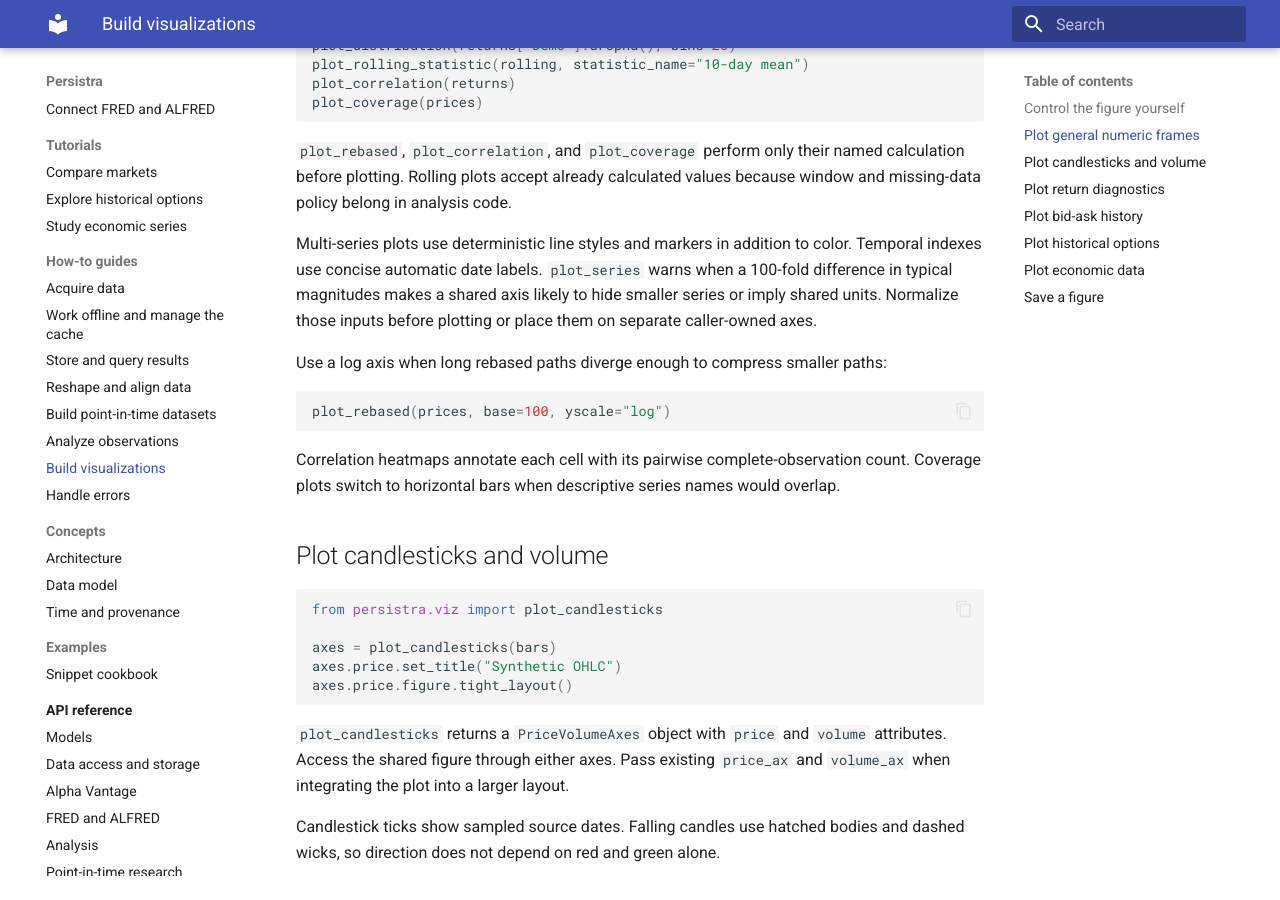
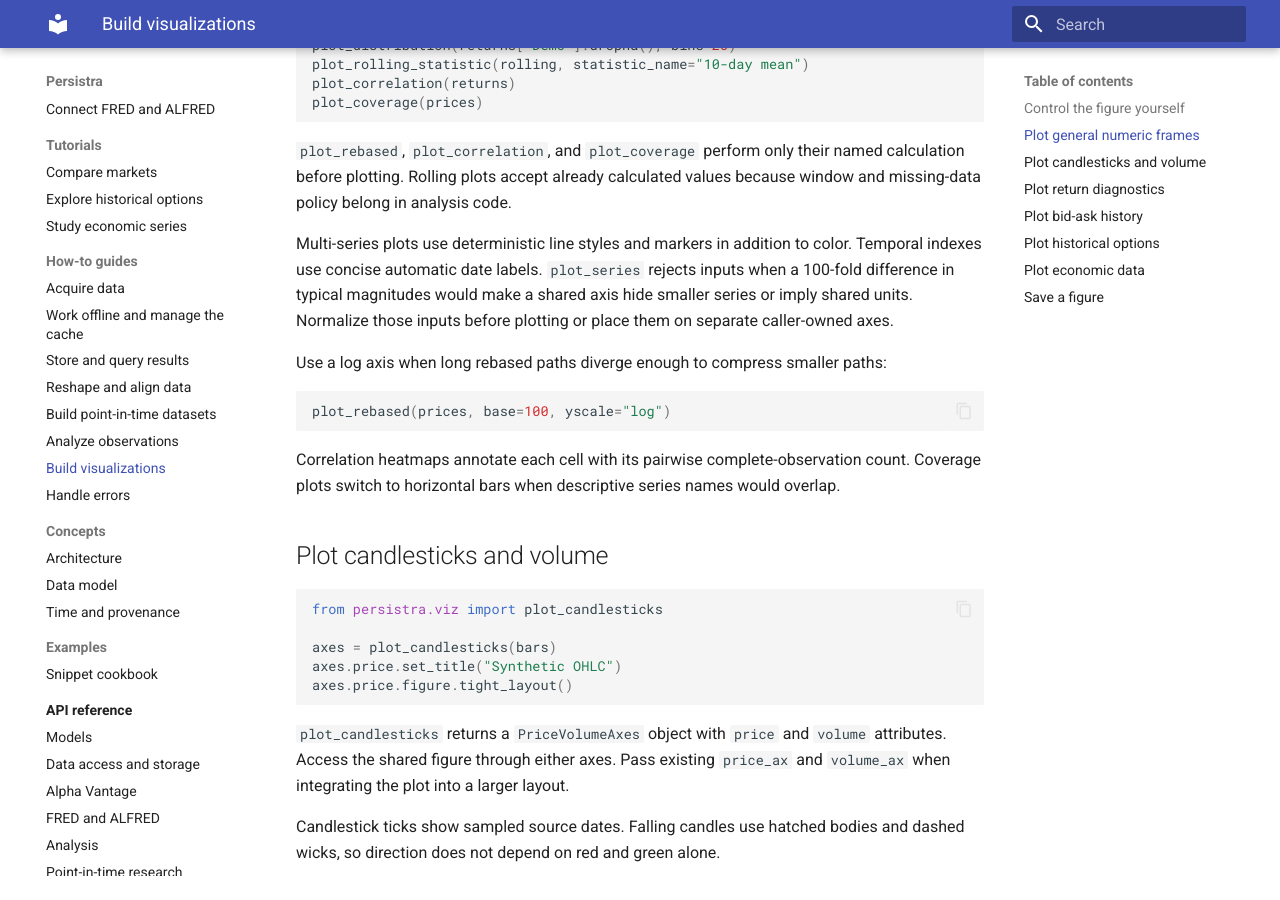
Before and after one commit to fallblu/persistra, an MkDocs documentation site: the page built from docs/guides/visualization.md, in a window 1280 px wide and 900 px high, scrolled down 964 px. Built offline with MkDocs 1.6.1 and Material for MkDocs 9.7.7, drawn with Linux system fonts in a browser that asks for light colours.

Commit message:
fix: reject unreadable mixed-scale plots

```diff
--- a/docs/guides/visualization.md
+++ b/docs/guides/visualization.md
@@ -51,9 +51,9 @@ before plotting. Rolling plots accept already calculated values because window a
 missing-data policy belong in analysis code.
 
 Multi-series plots use deterministic line styles and markers in addition to color. Temporal
-indexes use concise automatic date labels. `plot_series` warns when a 100-fold difference in
-typical magnitudes makes a shared axis likely to hide smaller series or imply shared units.
-Normalize those inputs before plotting or place them on separate caller-owned axes.
+indexes use concise automatic date labels. `plot_series` rejects inputs when a 100-fold
+difference in typical magnitudes would make a shared axis hide smaller series or imply shared
+units. Normalize those inputs before plotting or place them on separate caller-owned axes.
 
 Use a log axis when long rebased paths diverge enough to compress smaller paths:
 
```
Also changed, not shown: CHANGELOG.md (+1 -1 lines), 2 other files.
